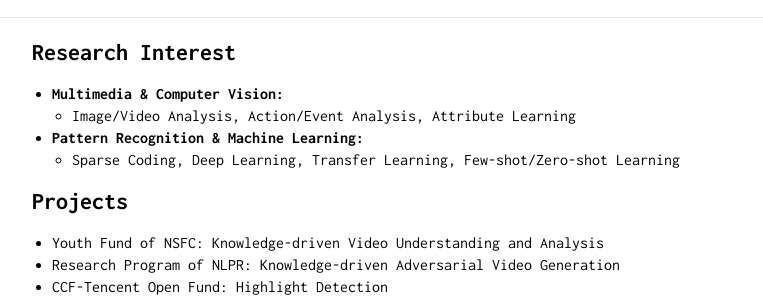
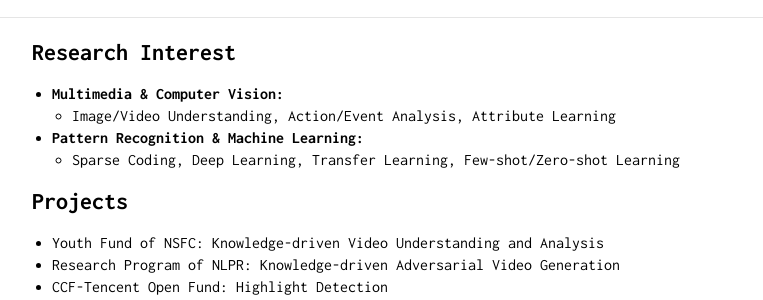
Before and after one commit to YangXS/yangxs.github.io, a Jekyll site: the page built from home.md, in a window 1280 px wide. Shown: the part 191-491 px from the top of the page, without its empty margins (258-1021 px from the left). Built offline with Jekyll 4.4.1, drawn with Linux system fonts in a browser that asks for light colours; our own code applies the rules of GitHub Pages for plain Markdown files.

Commit message:
Update home.md

```diff
--- a/home.md
+++ b/home.md
@@ -5,7 +5,7 @@ layout: default
 ## Research Interest
 
 * **Multimedia & Computer Vision:**
-  + <font size="3">Image/Video Analysis, Action/Event Analysis, Attribute Learning</font>
+  + <font size="3">Image/Video Understanding, Action/Event Analysis, Attribute Learning</font>
 * **Pattern Recognition & Machine Learning:**
   + <font size="3">Sparse Coding, Deep Learning, Transfer Learning, Few-shot/Zero-shot Learning</font>
 
```
